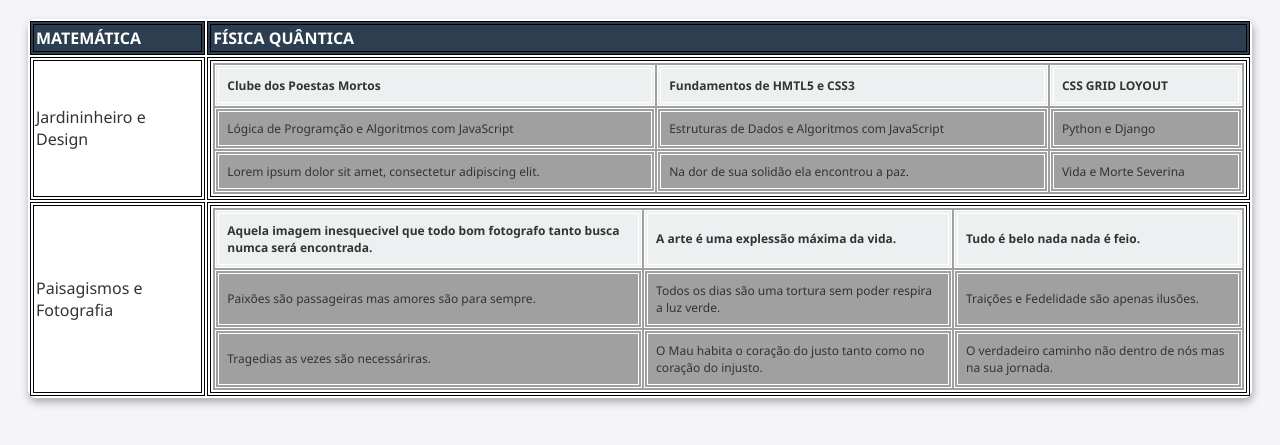
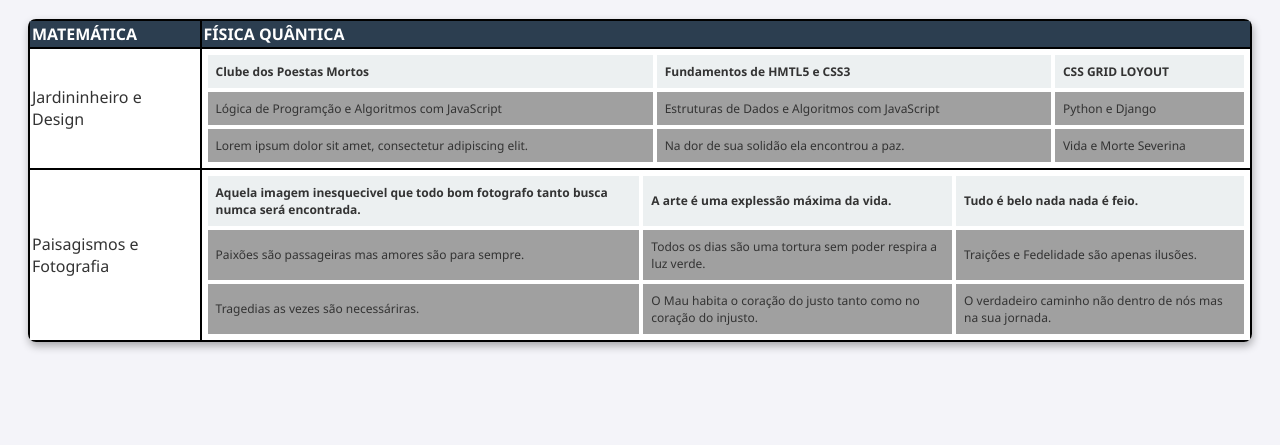
Before and after one commit to acrs67277-gif/teste, a plain HTML site: page Alterando/teste3.html in a window 1280 px wide. Shown: the part 95-540 px from the top of the page. Drawn offline with Linux system fonts and the light colour scheme.

Commit message:
Atualização

```diff
--- a/Alterando/style.css
+++ b/Alterando/style.css
@@ -14,10 +14,10 @@ h1 {
 /* Estilo da Tabela Principal */
 .tabela-principal {
     width: 100%;
-    border-collapse: separate; /* HTML4 clássico */
+    border-collapse: collapse; /* HTML4 clássico */
     margin-top: 10px;
     background-color: #fff;
-    box-shadow: 1px 4px 8px rgba(0, 0, 0, 0.315);
+    box-shadow: 1px 4px 8px #00000050;
     border-radius: 8px;
     overflow: hidden;
 }
@@ -30,7 +30,7 @@ h1 {
 .tabela-principal th,
 .tabela-principal > tbody > tr > td {
     padding: 2px;
-    border: 4px double #000;
+    border: 2px solid #000;
     text-align: left;
 }
 
@@ -38,7 +38,7 @@ h1 {
 .tabela-interna {
     width: 100%;
     height: 100%;
-    border-collapse: separate;
+    border-collapse: collapse;
     background-color: #a0a0a0;
 }
 
@@ -49,7 +49,7 @@ h1 {
 .tabela-interna th,
 .tabela-interna td {
     padding: 8px;
-    border: 4px double #ffffff;
+    border: 4px solid #ffffff;
     font-size: 12px;
 }
 
```
Also changed, not shown: Alterando/teste3.html (+3 -1 lines).
